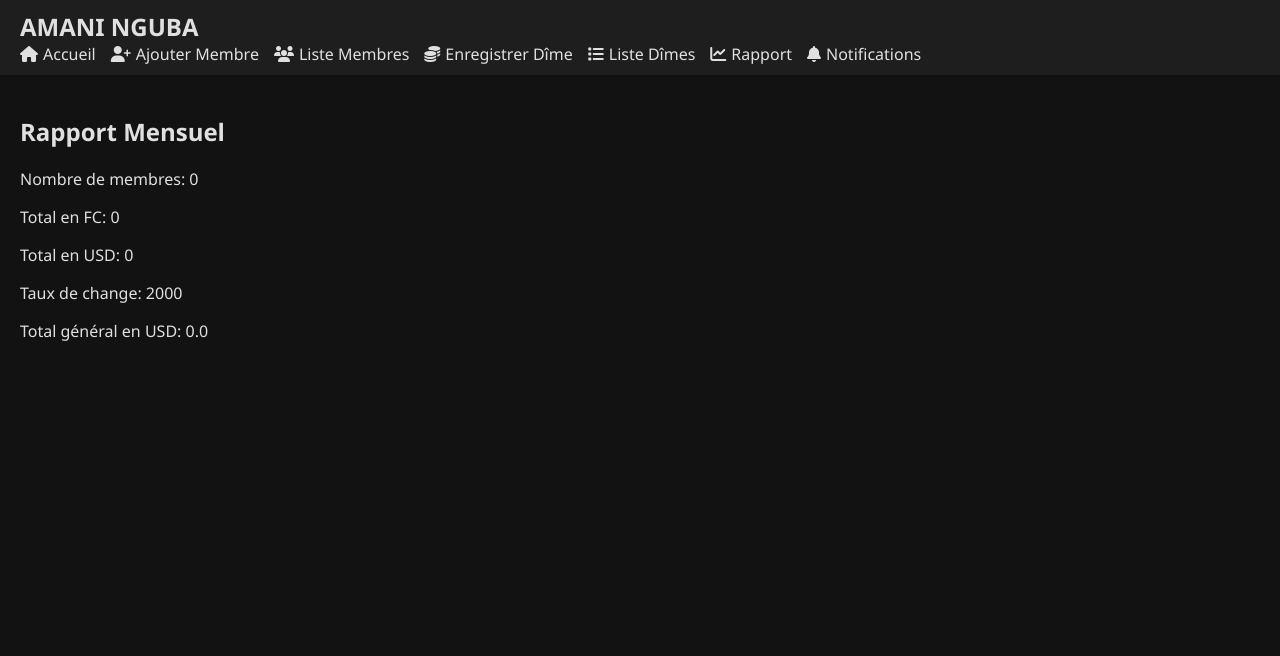
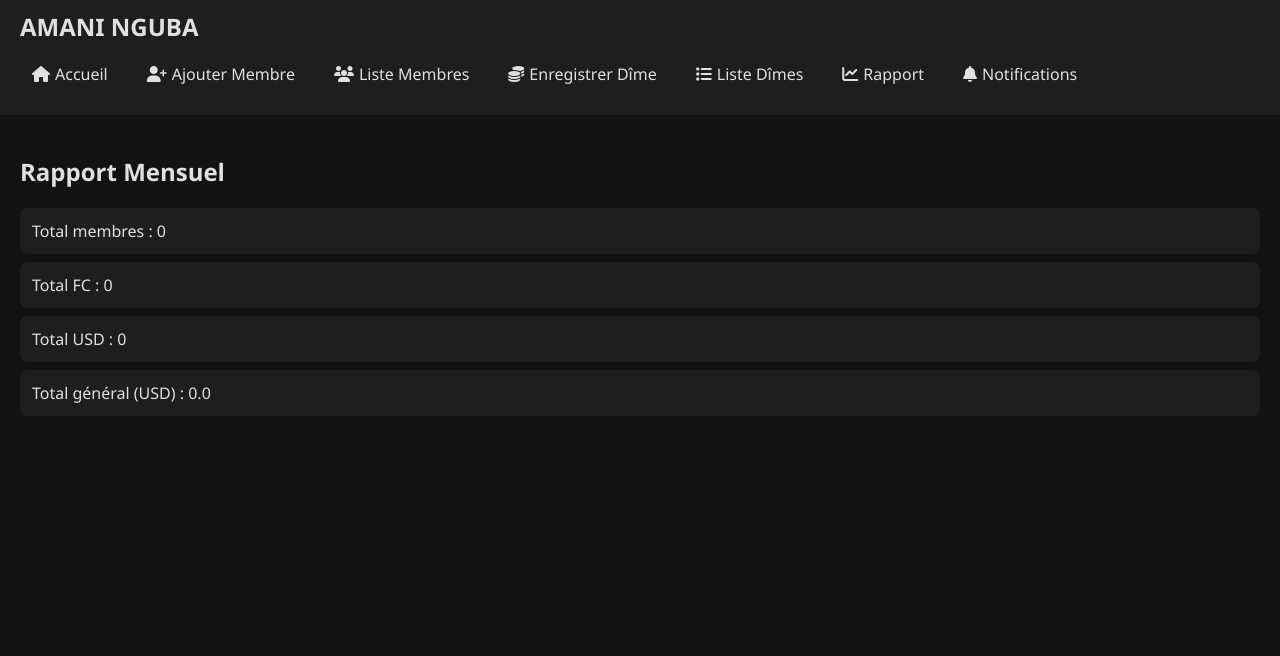
Before and after one commit to Andrebeet1/dimeamaninguba, a Flask app: page /rapport_mensuel in a window 1280 px wide. Shown: the top 656 px of the page. Run offline with Flask 3, Linux system fonts and the light colour scheme; data that the repository does not hold is empty.

Commit message:
Update rapport_mensuel.html

```diff
--- a/templates/rapport_mensuel.html
+++ b/templates/rapport_mensuel.html
@@ -1,9 +1,24 @@
-{% extends "base.html" %}
+{% extends 'base.html' %}
+{% block title %}Rapport Mensuel{% endblock %}
 {% block content %}
 <h2>Rapport Mensuel</h2>
-<p>Nombre de membres: {{ membres_count }}</p>
-<p>Total en FC: {{ total_fc }}</p>
-<p>Total en USD: {{ total_usd }}</p>
-<p>Taux de change: {{ 2000 }}</p>
-<p>Total général en USD: {{ total_general_usd }}</p>
+<ul>
+    <li>Total membres : {{ membres_count }}</li>
+    <li>Total FC : {{ total_fc }}</li>
+    <li>Total USD : {{ total_usd }}</li>
+    <li>Total général (USD) : {{ total_general_usd }}</li>
+</ul>
+
+<style>
+ul {
+    list-style: none;
+    padding: 0;
+}
+ul li {
+    background-color: #1E1E1E;
+    margin: 8px 0;
+    padding: 12px;
+    border-radius: 8px;
+}
+</style>
 {% endblock %}
```
